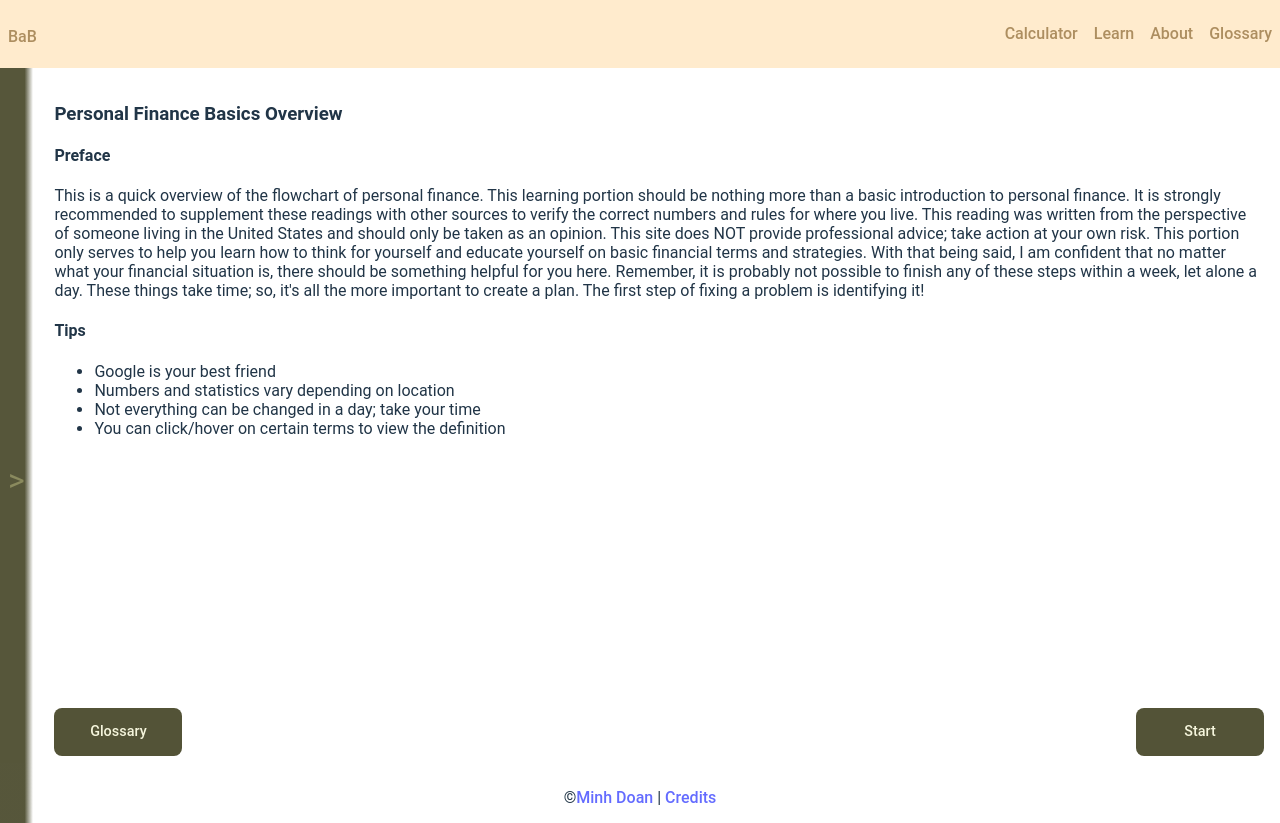
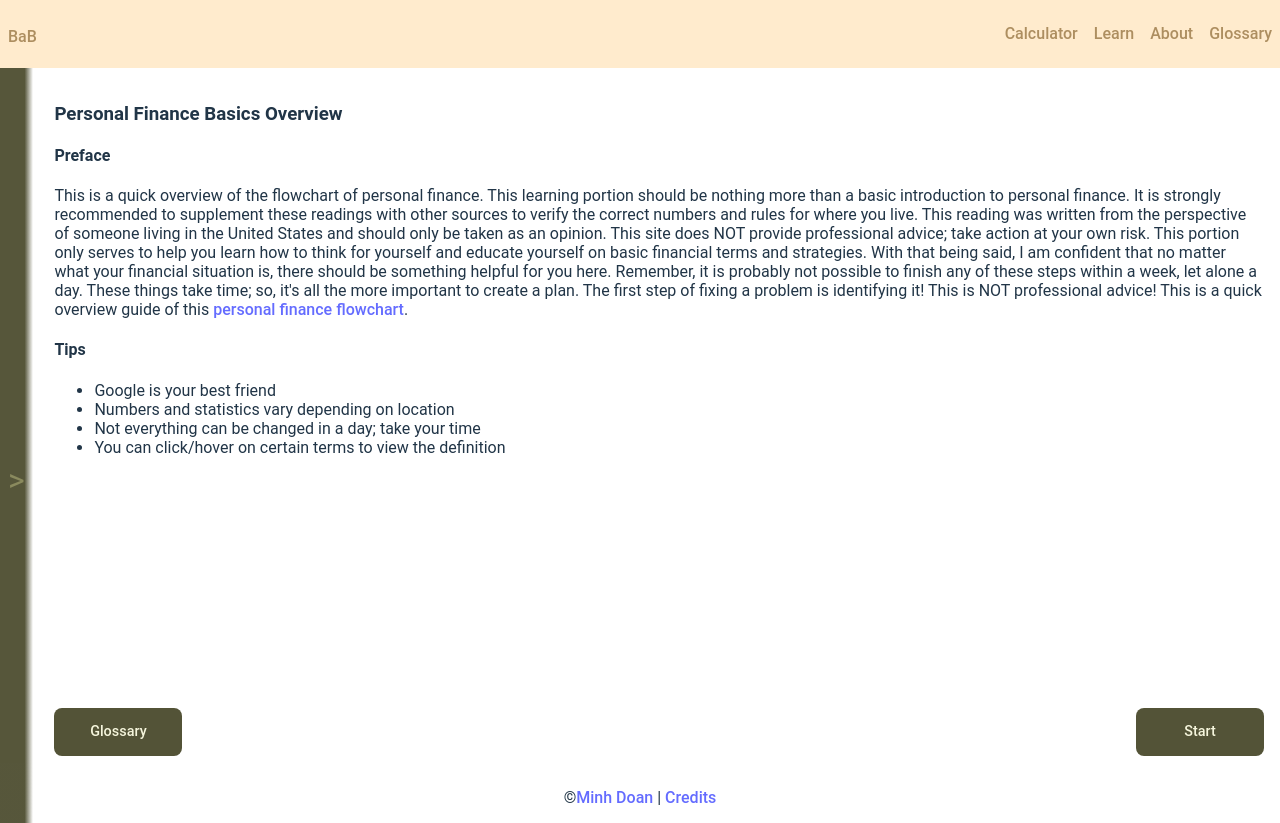
Before and after one commit to doanaminh/build-a-budget, a React (Vite) app in the folder client/: page /learn in a window 1280 px wide. Built offline with nearby package versions, Linux system fonts and the light colour scheme; a web font is replaced by a local one.

Commit message:
changed anchor tags to make them open a new tab

```diff
--- a/client/src/pages/Credits.tsx
+++ b/client/src/pages/Credits.tsx
@@ -3,7 +3,7 @@ export default function () {
         <>
             <section>
                 <article>
-                    <h6>Personal Finance Idealogy Inspired by: <a href="https://i.imgur.com/u0ocDRI.png">this flowchart</a></h6>
+                    <h6>Personal Finance Idealogy Inspired by: <a href="https://i.imgur.com/u0ocDRI.png" target="blank">this flowchart</a></h6>
                 </article>
                 <article>
                     <h6>Icons/Images</h6>
--- a/client/src/pages/learn/Learn.tsx
+++ b/client/src/pages/learn/Learn.tsx
@@ -18,6 +18,8 @@ export default function () {
                             <h4>Preface</h4>
                             <p>
                                 This is a quick overview of the flowchart of personal finance. This learning portion should be nothing more than a basic introduction to personal finance. It is strongly recommended to supplement these readings with other sources to verify the correct numbers and rules for where you live. This reading was written from the perspective of someone living in the United States and should only be taken as an opinion. This site does NOT provide professional advice; take action at your own risk. This portion only serves to help you learn how to think for yourself and educate yourself on basic financial terms and strategies. With that being said, I am confident that no matter what your financial situation is, there should be something helpful for you here. Remember, it is probably not possible to finish any of these steps within a week, let alone a day. These things take time; so, it's all the more important to create a plan. The first step of fixing a problem is identifying it!
+
+                                This is NOT professional advice! This is a quick overview guide of this <a href="https://imgur.com/u0ocDRI" target="blank">personal finance flowchart</a>.
                             </p>
                         </section>
 
```
